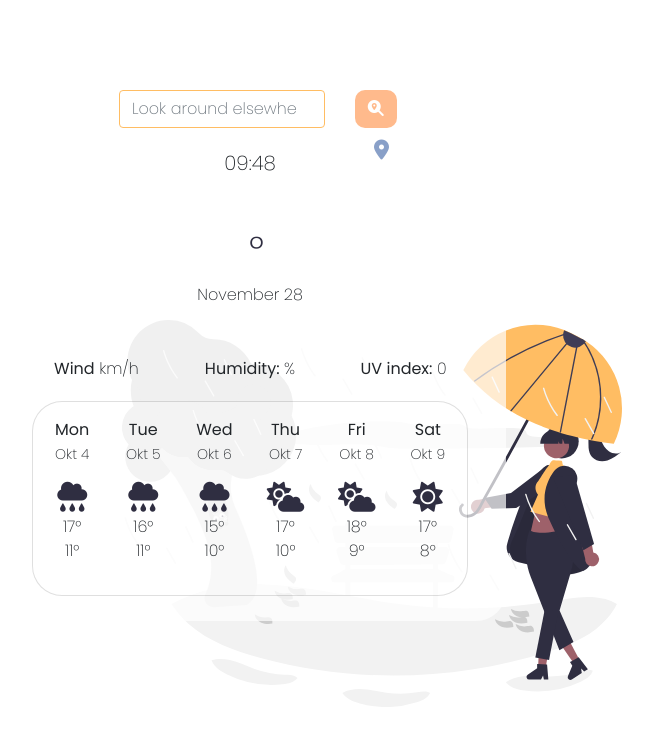
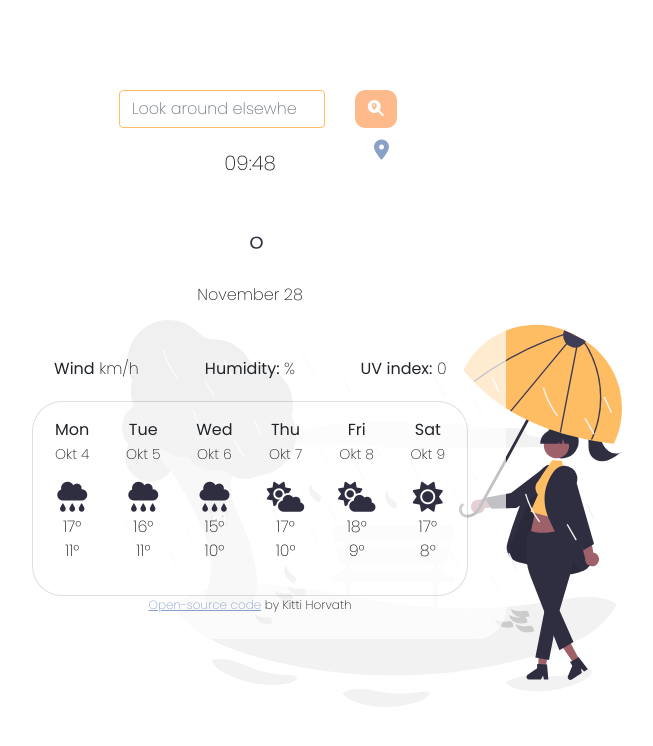
Before and after one commit to Horv-Kitty/weather-app, a plain HTML site: page weatherapp.html in a window 1280 px wide. Shown: the whole page, without its empty margins (390-1043 px from the left). Drawn offline with nearby package versions, Linux system fonts and the light colour scheme; no server answers; a web font is replaced by a local one.

Commit message:
Added Link

```diff
--- a/css/style.css
+++ b/css/style.css
@@ -134,6 +134,15 @@ h1 {
   color: rgb(137, 160, 200);
 }
 
+.openSource {
+  text-align: center;
+  font-size: 12px;
+}
+
+.openSourceLink {
+  color: rgb(137, 160, 200);
+}
+
 .current-icon {
   display: block;
   position: absolute;
--- a/weatherapp.html
+++ b/weatherapp.html
@@ -148,8 +148,18 @@
             </div>
           </div>
         </div>
+        <div class="openSource">
+          <a
+            href="https://github.com/Horv-Kitty/weather-app"
+            target="_blank"
+            class="openSourceLink"
+            >Open-source code</a
+          >
+          by Kitti Horvath
+        </div>
       </div>
     </div>
+
     <div class="img-container">
       <img
         src="images/rain-icon.svg"
```
